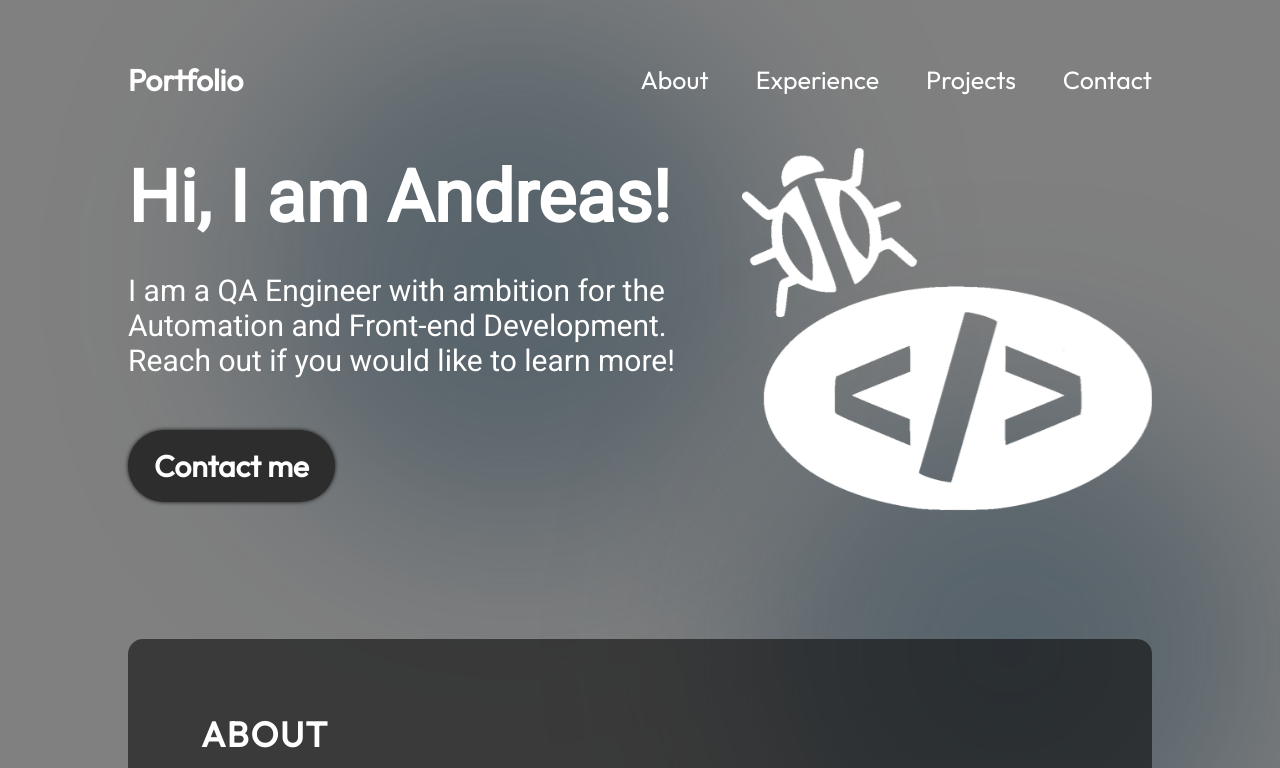
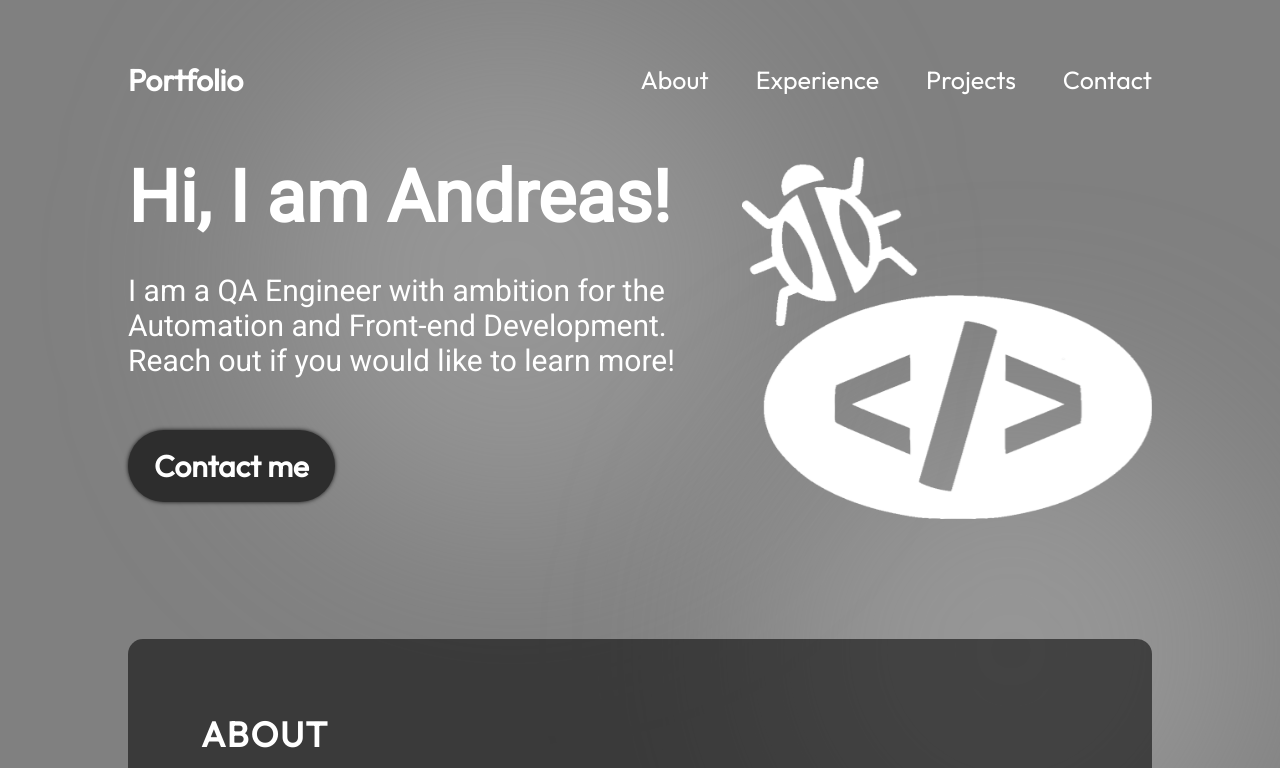
Before and after one commit to Andreastaru/portfolio, a React app: page / in a window 1280 px wide. Shown: the top 768 px of the page. Built offline with nearby package versions, Linux system fonts and the light colour scheme; the HTML template or start-up script is replaced by a standard one.

Commit message:
added loadingscreen

```diff
--- a/package.json
+++ b/package.json
@@ -13,7 +13,8 @@
     "@fontsource/outfit": "^5.0.13",
     "@fontsource/roboto": "^5.0.13",
     "react": "^18.3.1",
-    "react-dom": "^18.3.1"
+    "react-dom": "^18.3.1",
+    "react-spinners": "^0.13.8"
   },
   "devDependencies": {
     "@types/react": "^18.2.66",
--- a/src/App.jsx
+++ b/src/App.jsx
@@ -5,10 +5,24 @@ import { About } from "./components/About/About";
 import { Experience } from "./components/Experience/Experience";
 import { Projects } from "./components/Projects/Projects";
 import { Contact } from "./components/Contact/Contact";
+import { Loadingscreen } from "./components/Loadingscreen/Loadingscreen";
+import { useState, useEffect } from "react";
 
 function App() {
+  const [isLoading, setIsLoading] = useState(true);
+
+  useEffect(() => {
+    const timeoutId = setTimeout(() => {
+      setIsLoading(false);
+    }, 2000);
+    return () => clearTimeout(timeoutId);
+  }, []);
   return (
     <div className={styles.App}>
+      {isLoading ? (
+        <Loadingscreen />
+      ) : (
+        <div className={styles.appContent}>
           <Navbar />
           <Hero />
           <About />
@@ -16,6 +30,8 @@ function App() {
           <Projects />
           <Contact />
         </div>
+      )}
+    </div>
   );
 }
 
--- a/src/App.module.css
+++ b/src/App.module.css
@@ -6,3 +6,15 @@
   height: 100%;
   overflow: hidden;
 }
+
+.app-content {
+  opacity: 0;
+  animation: fadeIn 0.5s forwards;
+  animation-delay: 0.1s;
+}
+
+@keyframes fadeIn {
+  to {
+    opacity: 1;
+  }
+}
--- a/src/components/Hero/Hero.module.css
+++ b/src/components/Hero/Hero.module.css
@@ -89,7 +89,7 @@
   top: -128px;
   left: 10vw;
   border-radius: 764px;
-  background: rgba(25, 55, 77, 0.4);
+  background: rgba(182, 182, 182, 0.4);
   filter: blur(100px);
   z-index: 0;
 }
@@ -103,7 +103,7 @@
   top: 246px;
   right: -9vw;
   border-radius: 764px;
-  background: rgba(25, 55, 77, 0.4);
+  background: rgba(182, 182, 182, 0.4);
   filter: blur(100px);
   z-index: 0;
 }
--- /dev/null
+++ b/src/components/Loadingscreen/Loadingscreen.jsx
@@ -0,0 +1,12 @@
+import styles from "./Loadingscreen.module.css";
+import { PuffLoader } from "react-spinners";
+
+const Loadingscreen = () => {
+  return (
+    <div className={styles.loader}>
+      <PuffLoader color={"#fff"} size={150} />
+    </div>
+  );
+};
+
+export { Loadingscreen };
--- /dev/null
+++ b/src/components/Loadingscreen/Loadingscreen.module.css
@@ -0,0 +1,12 @@
+@import "../../vars.css";
+
+.loader {
+  text-align: center;
+  background-color: var(--color-bg);
+  display: flex;
+  justify-content: center;
+  align-items: center;
+  width: 100%;
+  height: 100vh;
+  z-index: 100;
+}
```
Also changed, not shown: 1 other file (tests, documents, lock files or other folders). Lines whose indentation alone changed are shown as unchanged.
